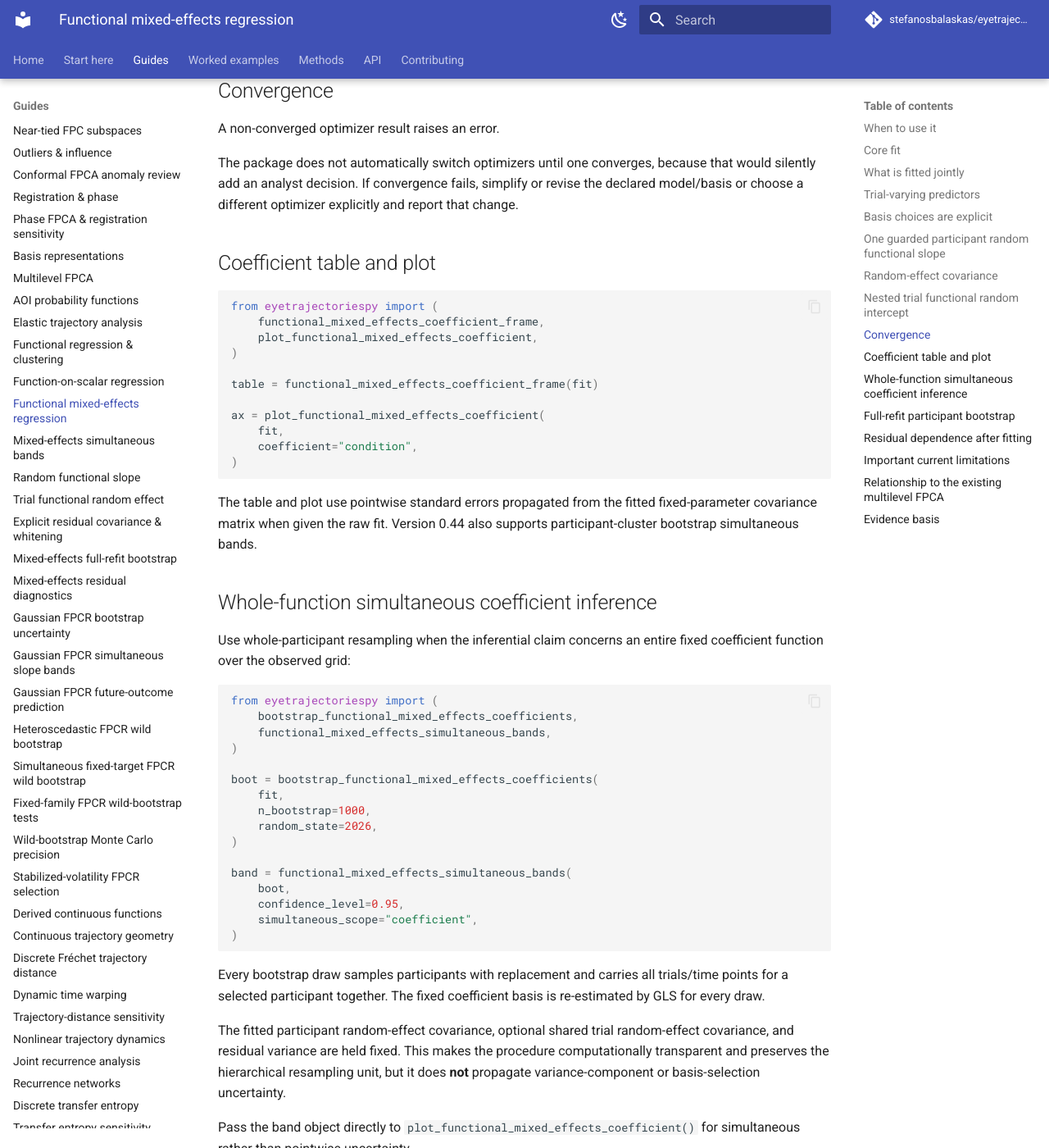
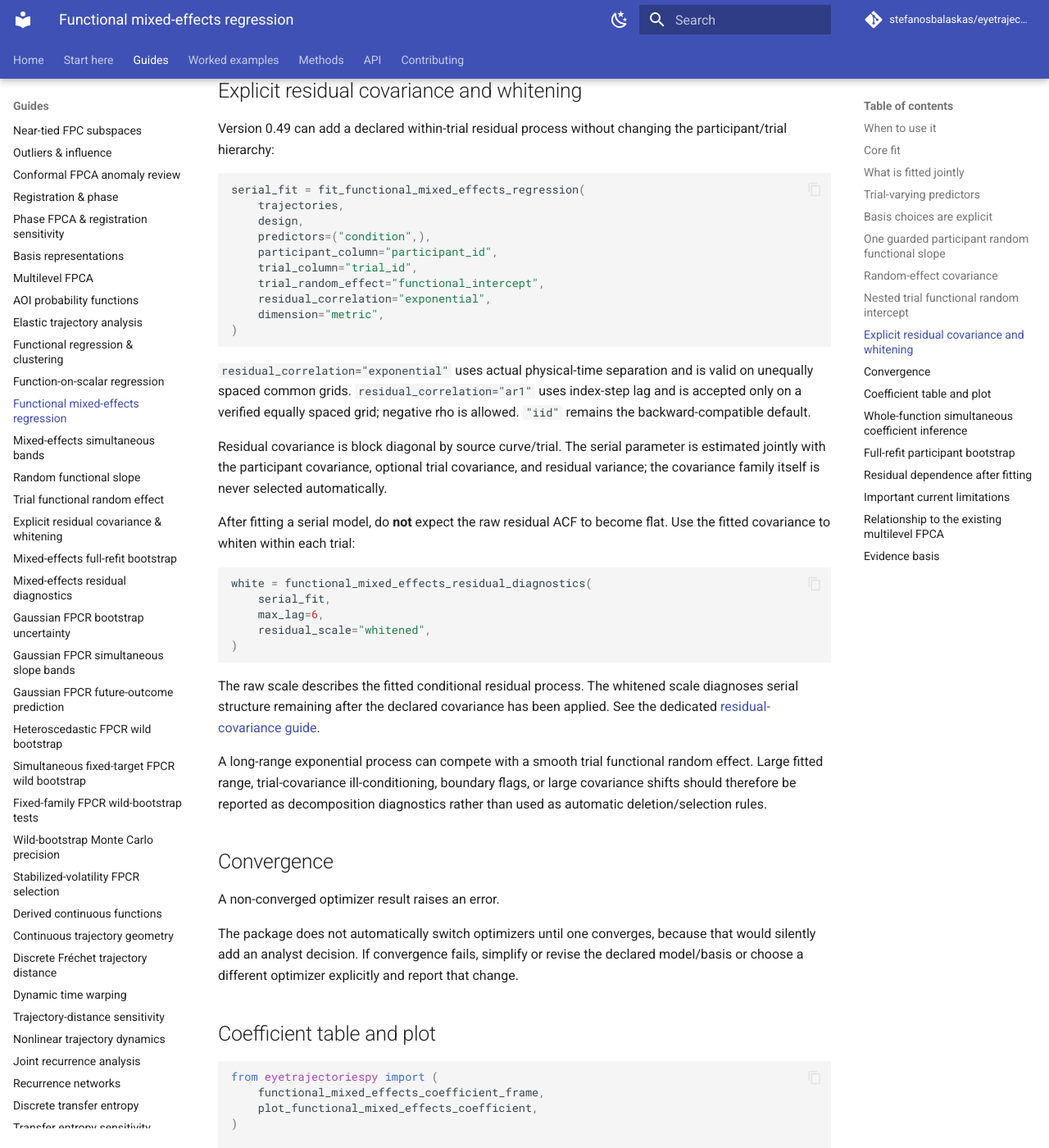
Before and after one commit to stefanosbalaskas/eyetrajectoriespy, an MkDocs documentation site: the page built from docs/guides/functional-mixed-effects.md, in a window 1280 px wide and 1400 px high, scrolled down 4216 px. Shown: the whole window at 82% size. Built offline with MkDocs 1.6.1 and Material for MkDocs 9.7.7, drawn with Linux system fonts in a browser that asks for light colours; comment, search, counter and statistics services are not loaded; some of the changed text lies outside the part shown.

Commit message:
Integrate 0.49 residual covariance in mixed-effects guide

```diff
--- a/docs/guides/functional-mixed-effects.md
+++ b/docs/guides/functional-mixed-effects.md
@@ -34,8 +34,7 @@ Use this model when:
 - one or more scalar predictors may vary across those trials;
 - participant-specific functional baseline deviations are scientifically
   plausible;
-- a Gaussian response model and conditionally iid grid residual structure are
-  acceptable for the first model.
+- a Gaussian response model is appropriate; residual covariance may remain iid or be explicitly declared as exponential/AR(1) under the 0.49 contract.
 
 Examples include condition effects on speed(t), curvature(t), horizontal
 gaze(t), or a windowed RQA metric trajectory.
@@ -211,6 +210,54 @@ automatically.
 See the dedicated
 [trial-functional-random-effect guide](../methods/functional-mixed-effects-trial-random-effect.md).
 
+## Explicit residual covariance and whitening
+
+Version 0.49 can add a declared within-trial residual process without changing
+the participant/trial hierarchy:
+
+~~~python
+serial_fit = fit_functional_mixed_effects_regression(
+    trajectories,
+    design,
+    predictors=("condition",),
+    participant_column="participant_id",
+    trial_column="trial_id",
+    trial_random_effect="functional_intercept",
+    residual_correlation="exponential",
+    dimension="metric",
+)
+~~~
+
+`residual_correlation="exponential"` uses actual physical-time separation and
+is valid on unequally spaced common grids. `residual_correlation="ar1"` uses
+index-step lag and is accepted only on a verified equally spaced grid; negative
+rho is allowed. `"iid"` remains the backward-compatible default.
+
+Residual covariance is block diagonal by source curve/trial. The serial
+parameter is estimated jointly with the participant covariance, optional trial
+covariance, and residual variance; the covariance family itself is never
+selected automatically.
+
+After fitting a serial model, do **not** expect the raw residual ACF to become
+flat. Use the fitted covariance to whiten within each trial:
+
+~~~python
+white = functional_mixed_effects_residual_diagnostics(
+    serial_fit,
+    max_lag=6,
+    residual_scale="whitened",
+)
+~~~
+
+The raw scale describes the fitted conditional residual process. The whitened
+scale diagnoses serial structure remaining after the declared covariance has
+been applied. See the dedicated [residual-covariance guide](../methods/functional-mixed-effects-residual-correlation.md).
+
+A long-range exponential process can compete with a smooth trial functional
+random effect. Large fitted range, trial-covariance ill-conditioning, boundary
+flags, or large covariance shifts should therefore be reported as decomposition
+diagnostics rather than used as automatic deletion/selection rules.
+
 ## Convergence
 
 A non-converged optimizer result raises an error.
@@ -269,7 +316,8 @@ trials/time points for a selected participant together. The fixed coefficient
 basis is re-estimated by GLS for every draw.
 
 The fitted participant random-effect covariance, optional shared trial
-random-effect covariance, and residual variance are held fixed. This makes the procedure computationally transparent and preserves the
+random-effect covariance, residual variance, and any declared residual-correlation
+parameter are held fixed. This makes the procedure computationally transparent and preserves the
 hierarchical resampling unit, but it does **not** propagate variance-component
 or basis-selection uncertainty.
 
@@ -298,7 +346,8 @@ full_boot = bootstrap_functional_mixed_effects_full_refit(
 
 Unlike the faster 0.44 fixed-covariance bootstrap, each replicate refits fixed
 coefficients, the complete declared participant covariance, the shared trial
-covariance when present, and residual variance.
+covariance when present, residual variance, and any declared residual-correlation
+parameter.
 
 Duplicate source participants receive distinct bootstrap participant identities.
 For a 0.48 nested model, their trials also receive distinct bootstrap trial
@@ -361,9 +408,9 @@ trial-varying experimental predictors.
 
 `fit_functional_mixed_effects_regression()` instead models the conditional
 mean with scalar predictors, a participant functional random intercept,
-optionally one explicitly declared participant random functional slope, and
-from 0.48 an optional nested trial functional random intercept with its own
-shared covariance.
+optionally one explicitly declared participant random functional slope, from 0.48 an optional nested trial functional random intercept with its own
+shared covariance, and from 0.49 an optional explicit within-trial exponential
+or regular-grid AR(1) residual covariance.
 
 ## Evidence basis
 
@@ -379,7 +426,7 @@ functional fixed and random effects.
 The implementation remains intentionally narrower than those frameworks. Its
 scientific contract is a single Gaussian response dimension, explicit B-spline
 bases, one participant functional random intercept, at most one guarded
-participant random functional slope, and optionally one nested trial
-functional random intercept. Participant-only fits retain the historical
-statsmodels backend; the 0.48 nested covariance extension uses an explicit
-profiled Gaussian marginal likelihood.
+participant random functional slope, optionally one nested trial functional random intercept, and an explicitly
+declared residual-correlation family. Participant-only iid fits retain the
+historical statsmodels backend; nested and/or serial covariance models use the
+explicit profiled Gaussian marginal likelihood.
```
Also changed, not shown: other parts of docs/guides/functional-mixed-effects.md (+0 -2 lines).
